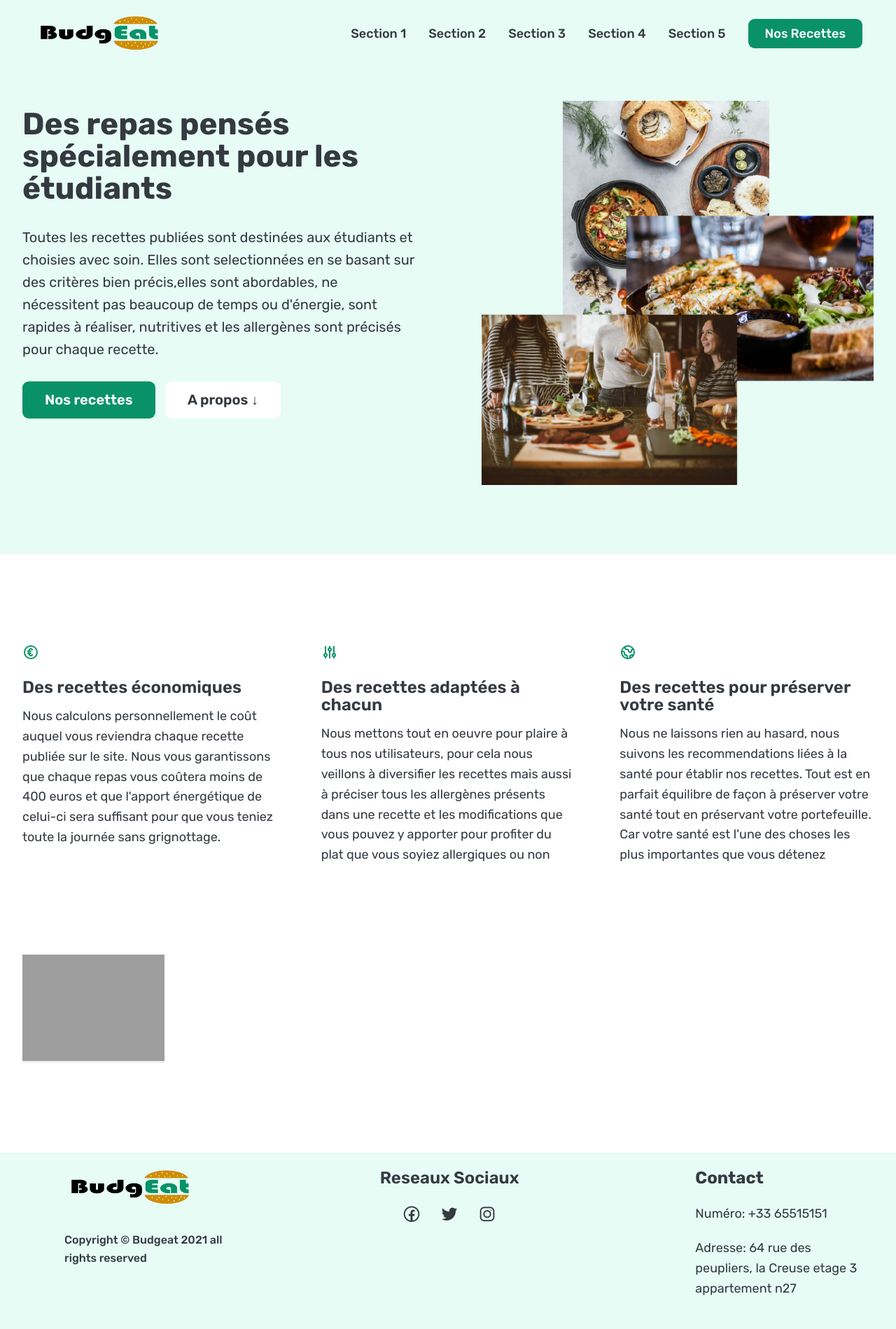
After one commit to Quanghng/BudgEat, a PHP site: page /HTML/Index.php in a window 1280 px wide. The commit adds this page. Shown: the whole page at 70% size. Run offline with PHP 8.4, Linux system fonts and the light colour scheme; data comes from the database, SQL or seed files in the repository; data that the repository does not hold is empty; grey boxes are pictures that could not be loaded.

Commit message:
html to php

```diff
--- a/PagePrincipale/CSS/style.css
+++ b/PagePrincipale/CSS/style.css
@@ -199,6 +199,7 @@ body {
   width: 100%;
 }
 
+
 /***************************/
 
 /* Features */
@@ -256,7 +257,6 @@ body {
   padding: 0 3.2rem;
   row-gap: 0;
 }
-
 .recipe-picture {
   width: 100%;
 }
@@ -344,3 +344,10 @@ body {
   margin-bottom: 2rem;
   line-height: 1.6;
 }
+
+
+.recipe-list button{
+  border: none;
+  display: inline;
+
+}
--- /dev/null
+++ b/PagePrincipale/HTML/Index.php
@@ -0,0 +1,195 @@
+<?php
+     $db = new PDO('mysql:host=localhost;dbname=projet', 'root','');
+     $sql =  'SELECT * FROM recette';
+
+?>
+
+
+<!DOCTYPE html>
+<html lang="en">
+  <head>
+    <meta charset="UTF-8" />
+    <meta http-equiv="X-UA-Compatible" content="IE=edge" />
+    <meta name="viewport" content="width=device-width, initial-scale=1.0" />
+    <link rel="preconnect" href="https://fonts.googleapis.com" />
+    <link rel="preconnect" href="https://fonts.gstatic.com" crossorigin />
+    <link
+      href="https://fonts.googleapis.com/css2?family=Rubik:wght@400;500;600;700&display=swap"
+      rel="stylesheet"
+    />
+    <link href="../CSS/style.css" rel="stylesheet" />
+    <link rel="stylesheet" href="../LineAwesome/1.3.0/css/line-awesome.min.css">
+    <title>Budgeat</title>
+  </head>
+
+  <body>
+    <header class="header">
+      <img class="logo" alt="Budgeat logo" src="../PHOTOS/logo.png" />
+      <nav class="main-nav">
+        <ul class="main-nav-list">
+          <li><a href="#" class="main-nav-link">Section 1</a></li>
+          <li><a href="#" class="main-nav-link">Section 2</a></li>
+          <li><a href="#" class="main-nav-link">Section 3</a></li>
+          <li><a href="#" class="main-nav-link">Section 4</a></li>
+          <li><a href="#" class="main-nav-link">Section 5</a></li>
+          <li><a href="#" class="main-nav-link nav-cta">Nos Recettes</a></li>
+        </ul>
+      </nav>
+    </header>
+    <main>
+      <section class="section-hero">
+        <div class="hero">
+          <div class="hero-text-box">
+            <h1 class="main-heading">
+              Des repas pensés spécialement pour les étudiants
+            </h1>
+            <p class="hero-paragraph">
+              Toutes les recettes publiées sont destinées aux étudiants et
+              choisies avec soin. Elles sont selectionnées en se basant sur des
+              critères bien précis,elles sont abordables, ne nécessitent pas
+              beaucoup de temps ou d'énergie, sont rapides à réaliser,
+              nutritives et les allergènes sont précisés pour chaque recette.
+            </p>
+            <a href="#" class="btn btn--main margin-right-sm">Nos recettes</a>
+            <a href="#" class="btn btn--secondary">A propos &darr;</a>
+          </div>
+          <div class="hero-img-box">
+            <img
+              src="../PHOTOS/hero.png"
+              alt="bunch of food related images"
+              class="hero-img"
+            />
+          </div>
+        </div>
+      </section>
+      <div class="features-container">
+        <section class="features-description">
+          <div class="feature">
+            <svg
+              xmlns="http://www.w3.org/2000/svg"
+              class="feature-icon"
+              fill="none"
+              viewBox="0 0 24 24"
+              stroke="currentColor"
+            >
+              <path
+                stroke-linecap="round"
+                stroke-linejoin="round"
+                stroke-width="2"
+                d="M14.121 15.536c-1.171 1.952-3.07 1.952-4.242 0-1.172-1.953-1.172-5.119 0-7.072 1.171-1.952 3.07-1.952 4.242 0M8 10.5h4m-4 3h4m9-1.5a9 9 0 11-18 0 9 9 0 0118 0z"
+              />
+            </svg>
+            <h2 class="feature-title">Des recettes économiques</h2>
+            <p class="feature-text">
+              Nous calculons personnellement le coût auquel vous reviendra
+              chaque recette publiée sur le site. Nous vous garantissons que
+              chaque repas vous coûtera moins de 400 euros et que l'apport
+              énergétique de celui-ci sera suffisant pour que vous teniez toute
+              la journée sans grignottage.
+            </p>
+          </div>
+          <div class="feature">
+            <svg
+              xmlns="http://www.w3.org/2000/svg"
+              class="feature-icon"
+              fill="none"
+              viewBox="0 0 24 24"
+              stroke="currentColor"
+            >
+              <path
+                stroke-linecap="round"
+                stroke-linejoin="round"
+                stroke-width="2"
+                d="M12 6V4m0 2a2 2 0 100 4m0-4a2 2 0 110 4m-6 8a2 2 0 100-4m0 4a2 2 0 110-4m0 4v2m0-6V4m6 6v10m6-2a2 2 0 100-4m0 4a2 2 0 110-4m0 4v2m0-6V4"
+              />
+            </svg>
+            <h2 class="feature-title">Des recettes adaptées à chacun</h2>
+            <p class="feature-text">
+              Nous mettons tout en oeuvre pour plaire à tous nos utilisateurs,
+              pour cela nous veillons à diversifier les recettes mais aussi à
+              préciser tous les allergènes présents dans une recette et les
+              modifications que vous pouvez y apporter pour profiter du plat que
+              vous soyiez allergiques ou non
+            </p>
+          </div>
+          <div class="feature">
+            <svg
+              xmlns="http://www.w3.org/2000/svg"
+              class="feature-icon"
+              fill="none"
+              viewBox="0 0 24 24"
+              stroke="currentColor"
+            >
+              <path
+                stroke-linecap="round"
+                stroke-linejoin="round"
+                stroke-width="2"
+                d="M3.055 11H5a2 2 0 012 2v1a2 2 0 002 2 2 2 0 012 2v2.945M8 3.935V5.5A2.5 2.5 0 0010.5 8h.5a2 2 0 012 2 2 2 0 104 0 2 2 0 012-2h1.064M15 20.488V18a2 2 0 012-2h3.064M21 12a9 9 0 11-18 0 9 9 0 0118 0z"
+              />
+            </svg>
+            <h2 class="feature-title">
+              Des recettes pour préserver votre santé
+            </h2>
+            <p class="feature-text">
+              Nous ne laissons rien au hasard, nous suivons les recommendations
+              liées à la santé pour établir nos recettes. Tout est en parfait
+              équilibre de façon à préserver votre santé tout en préservant
+              votre portefeuille. Car votre santé est l'une des choses les plus
+              importantes que vous détenez
+            </p>
+          </div>
+        </section>
+      </div>
+      <div class="expo-container">
+        <section class="recipe-expo">
+        <ul class="recipe-list">
+        <Form action="recup_info.php" method="post">
+
+          <?php
+        foreach  ($db->query($sql) as $row) {
+?>
+
+            <button type="submit" value="<?php echo $row['image']?>" name="photo">
+            <li class="recipe-picture-list">
+                <img
+                  src="../PHOTOS/<?php echo $row['image']?>"
+                  alt="Photo nourriture"
+                  class="recipe-picture"
+                />
+            </li>
+            </button>
+
+          <?php
+        }
+          ?>
+          </Form>
+          </ul>
+        </section>
+      </div>
+      <div class="footer-container">
+        <footer class="footer-grid-3col">
+          <div class="column">
+            <img src="../PHOTOS/logo.png" class="logo" />
+            <p class="text-copyright">
+              Copyright &copy; Budgeat 2021 all rights reserved
+            </p>
+          </div>
+          <div class="column">
+            <h3 class="social-network-headline">Reseaux Sociaux</h3>
+                <ul class="social-network-list">
+                <li class="social-network-list-element"><a href="#" class="social-network-list-element-link"><i class="lab la-facebook social-network"></i></a></i></li>
+                <li class="social-network-list-element"><a href="#" class="social-network-list-element-link"><i class="lab la-twitter social-network"></i></a></li>
+                <li class="social-network-list-element"><a href="#" class="social-network-list-element-link"><i class="lab la-instagram social-network"></i></a></li>
+              </h3>
+            </div>
+            <div class="column">
+              <h3 class="contact-main-headline">Contact</h3>
+              <p class="contact-paragraph">Numéro: +33 65515151</p>
+              <p class="contact-paragraph">Adresse: 64 rue des peupliers, la Creuse etage 3 appartement n27</p>
+            </div>
+          </ul>
+        </footer>
+      </div>
+    </main>
+  </body>
+</html>
--- a/PagePrincipale/HTML/recup_info.php
+++ b/PagePrincipale/HTML/recup_info.php
@@ -1,4 +1,4 @@
 <?php
-echo "ra";
-
+$test = $_POST['photo'];
+echo $test;
 ?>
--- a/PagePrincipale/HTML/recuperation.php
+++ /dev/null
@@ -1,4 +0,0 @@
-<?php
-echo "ra";
-
-?>
```
Also changed, not shown: PagePrincipale/HTML/Index.html (deleted, +0 -178 lines).
